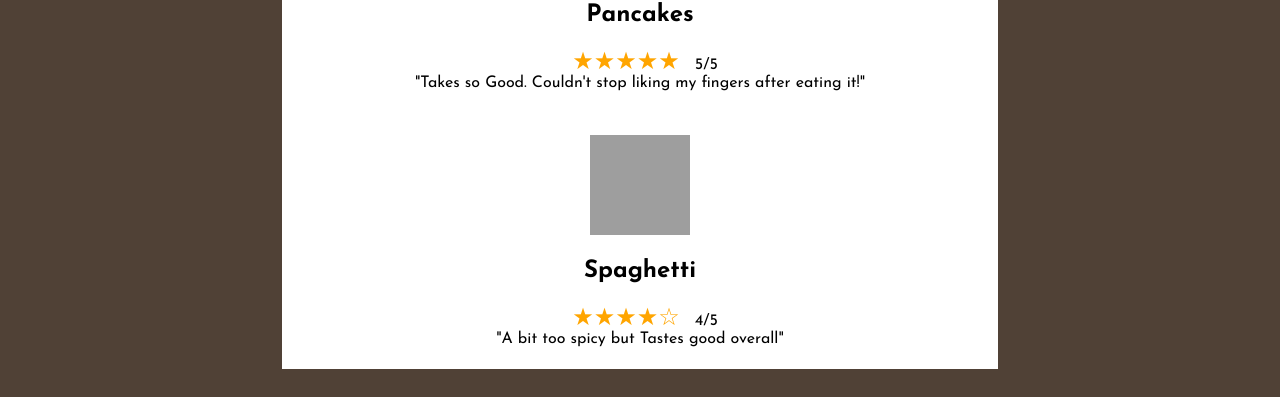
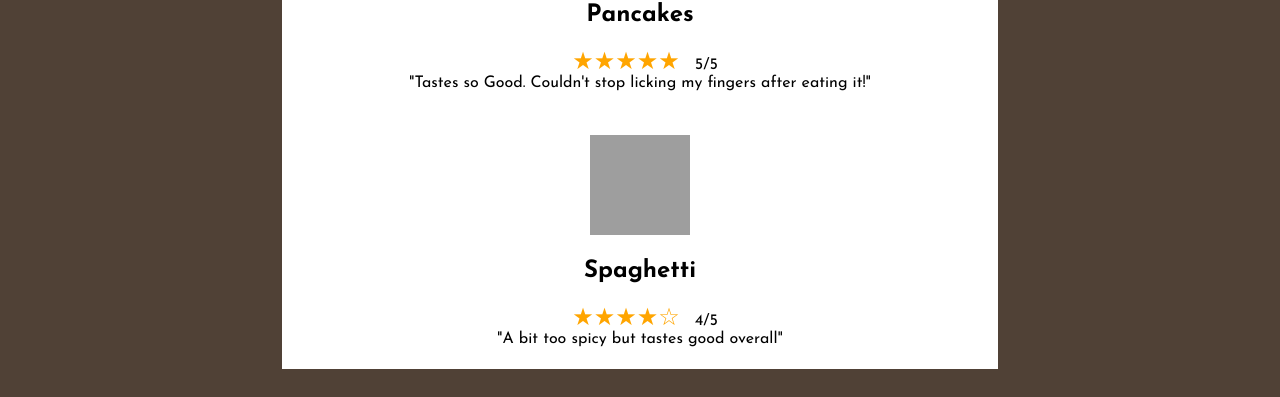
Before and after one commit to Kek-Lord/Kek-Lord.github.io, a plain HTML site: page ratings.html in a window 1280 px wide. Shown: the part 364-761 px from the top of the page. Drawn offline with Linux system fonts and the light colour scheme; grey boxes are pictures that could not be loaded.

Commit message:
Spelling corrections

```diff
--- a/ratings.html
+++ b/ratings.html
@@ -24,7 +24,7 @@
 <div class="recipe-data">
 <h2>Pancakes</h2>
 <span class="stars">★★★★★</span> 5/5
-<p>"Takes so Good. Couldn't stop liking my fingers after eating it!"</p>
+<p>"Tastes so Good. Couldn't stop licking my fingers after eating it!"</p>
 </div>
 </div>
 
@@ -33,7 +33,7 @@
 <div class="recipe-data">
 <h2>Spaghetti</h2>
 <span class="stars">★★★★☆</span> 4/5
-<p>"A bit too spicy but Tastes good overall"</p>
+<p>"A bit too spicy but tastes good overall"</p>
 </div>
 </div>
 </div>
```
